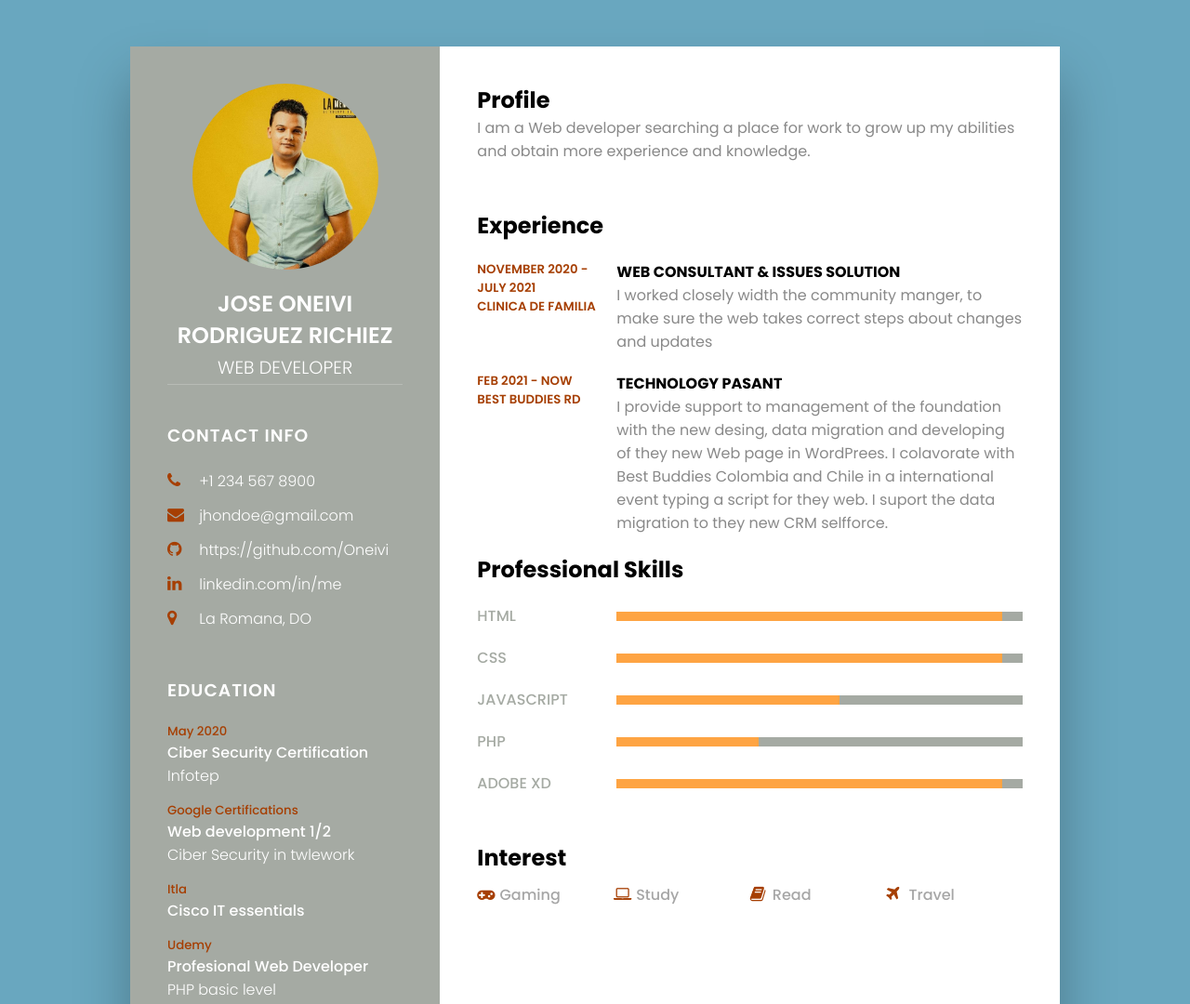
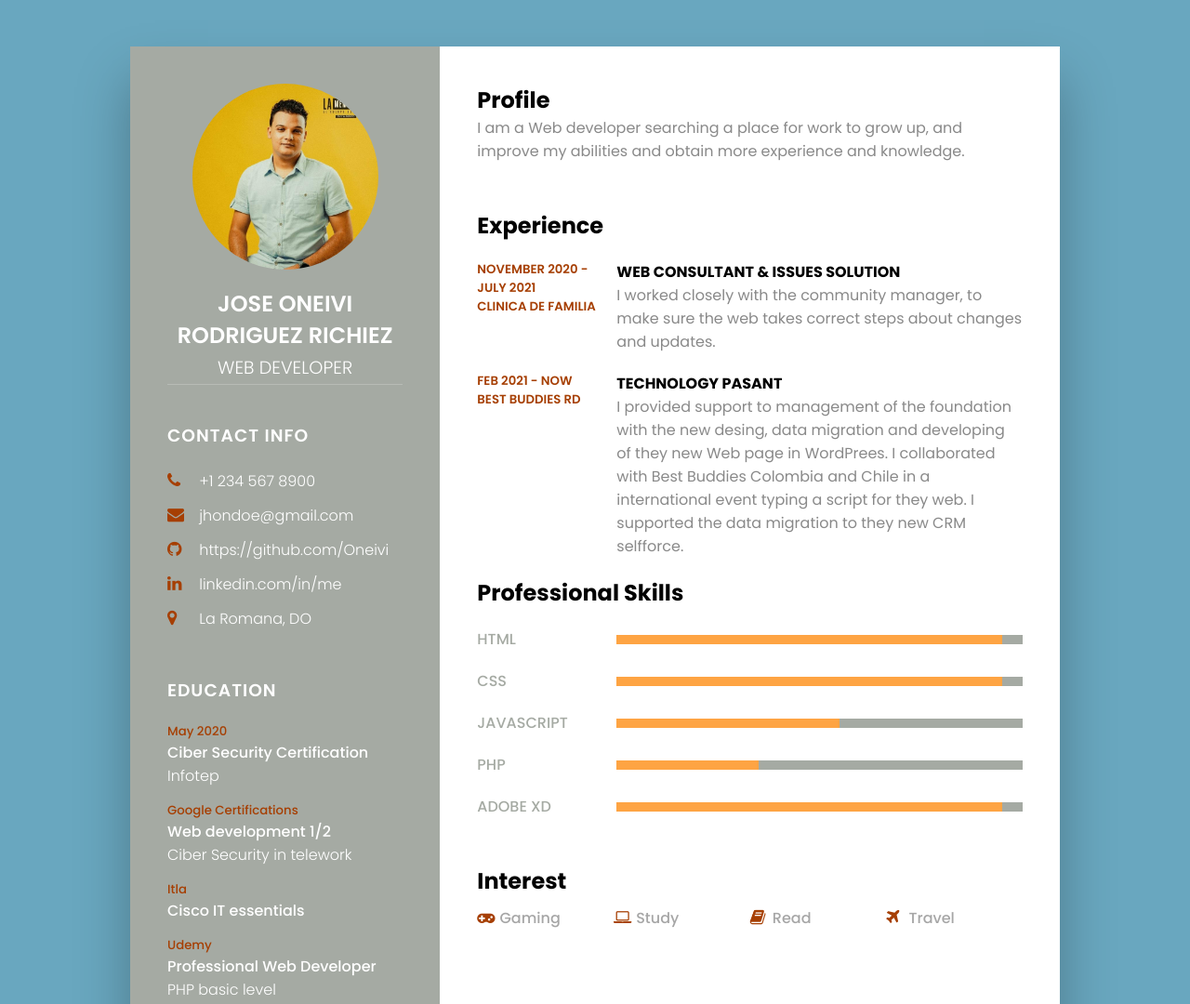
Before and after one commit to Oneivi/Portafolio-Web, a plain HTML site: page Index.html in a window 1280 px wide. Shown: the top 1080 px of the page at 93% size. Drawn offline with Linux system fonts and the light colour scheme.

Commit message:
Correcccion de errores ortodgraficos

```diff
--- a/Index.html
+++ b/Index.html
@@ -71,7 +71,7 @@
                         <li>
                             <h5>Google Certifications</h5>
                             <h4>Web development 1/2</h4>
-                            <h4>Ciber Security in twlework</h4>
+                            <h4>Ciber Security in telework</h4>
                         </li>
 
                         <li>
@@ -81,7 +81,7 @@
 
                         <li>
                             <h5>Udemy</h5>
-                            <h4>Profesional Web Developer</h4>
+                            <h4>Professional Web Developer</h4>
                             <h4>PHP basic level</h4>
                         </li>
                    </ul>
@@ -110,7 +110,7 @@
             <div class="about">
                 <h2 class="title2">Profile</h2>
                 <p>
-                    I am a Web developer searching a place for work to grow up my abilities and obtain more experience and knowledge.
+                    I am a Web developer searching a place for work to grow up, and improve my abilities and obtain more experience and knowledge.
                     </p>
             </div>
             <div class="about">
@@ -122,7 +122,7 @@
                     </div>
                     <div class="text">
                         <h4>Web Consultant & Issues solution</h4>
-                        <p>I worked closely width the community manger, to make sure the web takes correct steps about changes and updates</p>
+                        <p>I worked closely with the community manager, to make sure the web takes correct steps about changes and updates.</p>
                     </div>
                 </div>
 
@@ -133,9 +133,9 @@
                     </div>
                     <div class="text">
                         <h4>Technology Pasant</h4>
-                        <p> I provide support to management of the foundation with the new desing, data migration and developing of they new Web page in WordPrees.
-                            I colavorate with Best Buddies Colombia and Chile in a international event typing a script for they web.
-                            I suport the data migration to they new CRM selfforce.  </p>
+                        <p> I provided support to management of the foundation with the new desing, data migration and developing of they new Web page in WordPrees.
+                            I collaborated with Best Buddies Colombia and Chile in a international event typing a script for they web.
+                            I supported the data migration to they new CRM selfforce.  </p>
                     </div>
                 </div>
 
```
